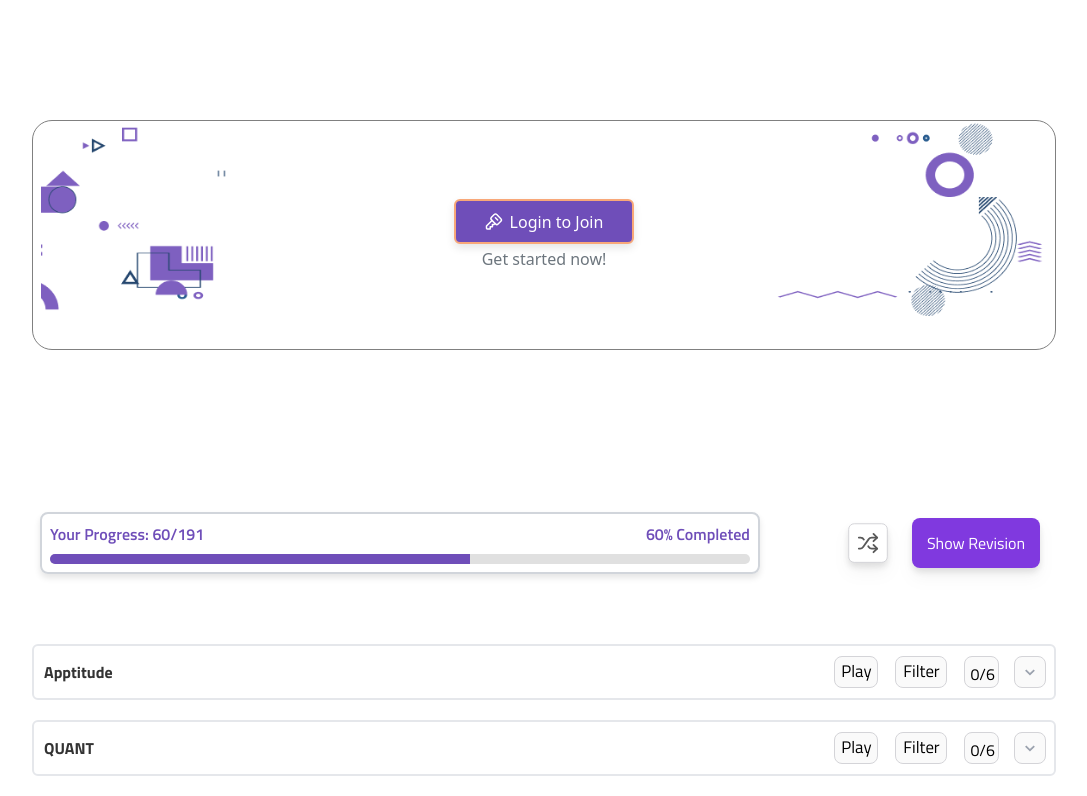
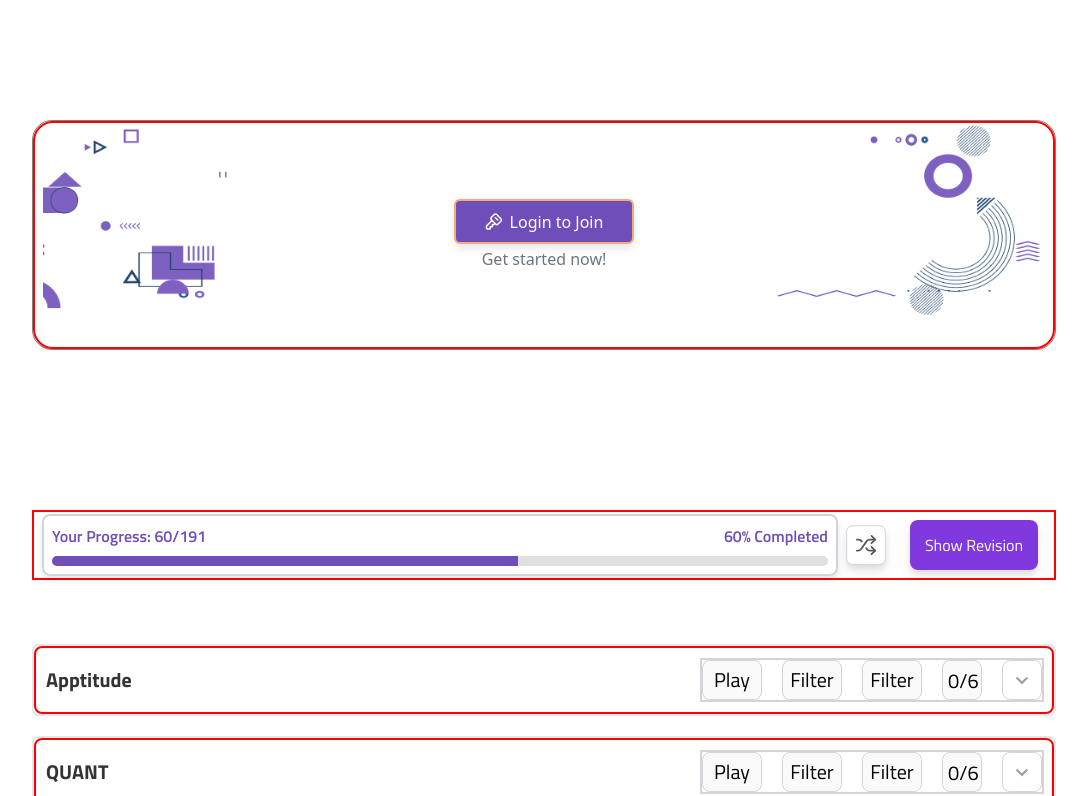
Before and after one commit to ITISH7/iqpathsquizFrontend, a React app: page / in a window 1280 px wide. Shown: the part 420-1216 px from the top of the page, without its empty margins (96-1183 px from the left). Built offline with nearby package versions, Linux system fonts and the light colour scheme; the HTML template or start-up script is replaced by a standard one; a web font is replaced by a local one.

Commit message:
Update CSS styles and add missing components

```diff
--- a/src/componets/AddBlock/Addblock.module.css
+++ b/src/componets/AddBlock/Addblock.module.css
@@ -9,6 +9,7 @@
     margin: 2rem auto;
     width: 80%;
     height: 100px;
+    /* background-image: url("src\assets\AdblockBg.png"); */
     background-size: cover;
     background-position: center;
     background-repeat: no-repeat;
@@ -79,6 +80,7 @@
     height: 130px;
     margin: 4rem auto;
   }
+
 }
 
 /* sm */
--- a/src/componets/ProgressBar/ProgressBar.module.css
+++ b/src/componets/ProgressBar/ProgressBar.module.css
@@ -54,7 +54,8 @@
   display: flex;
   justify-content: space-between;
   align-items: center;
-  margin-left: 5rem;
+  margin-left: auto;
+  margin-right: 0;
   /* border: 2px solid yellow;  */
 }
 
--- a/src/componets/QuestionTopicDropDown/QuestionTopicDropDown.jsx
+++ b/src/componets/QuestionTopicDropDown/QuestionTopicDropDown.jsx
@@ -4,6 +4,7 @@ import ArrowUp from '../../assets/ArrowUp.svg';
 import ArrowDown from '../../assets/ArrowDown.svg';
 import Revision from '../../assets/Revision.svg';
 import RevisionShine from '../../assets/RevisionShine.svg';
+import utilityStyle from '../../utils/utils.module.css';
 
 function QuestionTopicDropDown({ name }) {
   const [isOpen, setIsOpen] = useState(false);
@@ -49,10 +50,11 @@ function QuestionTopicDropDown({ name }) {
 
   return (
     <div className={`${styles.tableContainer} ${isOpen ? styles.tableContainerOpen : ''}`}>
-      <div className={`${styles.header} ${isOpen ? styles.headerOpen : ''}`} onClick={toggleDropdown}>
+      <div className={`${styles.header} ${utilityStyle.container} ${isOpen ? styles.headerOpen : ''}`} onClick={toggleDropdown}>
         <h2>{`${name}`}</h2>
         <div className={`${styles.progress} ${isOpen ? styles.progressOpen : ''}`}>
           <button className={styles.playButton}>Play</button>
+          <button className={styles.filterButton}>Filter</button>
           <button className={styles.filterButton}>Filter</button>
           <span>0/6</span>
           <button className={styles.toggleButton}>
--- a/src/componets/QuestionTopicDropDown/QuestionTopicDropDown.module.css
+++ b/src/componets/QuestionTopicDropDown/QuestionTopicDropDown.module.css
@@ -29,6 +29,7 @@
   background-color: #ffffff;
   transition: background-color 0.3s ease;
   padding-right: 8px;
+
 }
 
 .header:hover {
@@ -51,7 +52,7 @@
 
 .header h2 {
   margin: 0;
-  font-size: 16px;
+  font-size: var(--size-xs);
   font-weight: 1000;
   color: #333;
 }
@@ -59,14 +60,19 @@
 .progress {
   display: flex;
   align-items: center;
-  gap: 5px;
+  gap: 0px;
+  border: 2px solid #d4d4d8;
+}
+
+.progress button{
+  font-size: var(--size-xs);
 }
 
 .progress span {
-  font-size: 1rem;
-  margin-right: 10px;
-  width: 34.6px;
-  height: 31.6px;
+  font-size: var(--size-xs);
+  margin-right: 5px;
+  width: 28px;
+  height: 26px;
   top: 0.2px;
   padding: 4.8px 2px 2px 5px;
   gap: 0px;
@@ -92,16 +98,19 @@
 
 .toggleButton {
   background-color: transparent;
-  border: none;
-  font-size: 1.25rem;
+  font-size: var(--size-sm);
   cursor: pointer;
-  width: 32px;
-  height: 32px;
+  width: 28px;
+  height: 28px;
   gap: 0px;
   border-radius: 8px;
   border: 1px solid #d4d4d8;
-  background-color: #fafafa;
-  opacity: 0px;
+
+}
+
+.toggleButton img{
+  height: 100%;
+  width: 100%;
 }
 
 .filterButton {
@@ -110,9 +119,9 @@
   font-size: 1.05rem;
   cursor: pointer;
   width: 52px;
-  height: 32px;
+  height: 26px;
   gap: 0px;
-  margin-right: 12px;
+  margin-right: 5px;
   border-radius: 8px;
   border: 1px solid #d4d4d8;
   background-color: #fafafa;
@@ -125,9 +134,9 @@
   font-size: 1.05rem;
   cursor: pointer;
   width: 44px;
-  height: 32px;
+  height: 26px;
   gap: 0px;
-  margin-right: 12px;
+  margin-right: 5px;
   border-radius: 8px;
   border: 1px solid #d4d4d8;
   background-color: #fafafa;
@@ -284,3 +293,106 @@
   background-image: url('../../assets/RevisionShine.svg');
   /* border: 2px solid green;  */
 }
+
+
+/* xs */
+@media (min-width: 475px) {
+  .header h2 {
+    font-size: var(--size-sm);
+  }
+
+  .progress button{
+    font-size: var(--size-sm);
+  }
+}
+
+/* sm */
+@media (min-width: 640px) {
+  .header h2 {
+    font-size: var(--size-base);
+  }
+
+  .progress button{
+    font-size: var(--size-base);
+  }
+
+  .progress span{
+    font-size: var(--size-base);
+    height: 30px;
+    width: 35px;
+  }
+
+  .playButton{
+    height: 30px;
+    width: 50px;
+  }
+
+  .filterButton{
+    height: 30px;
+    width: 50px;
+  }
+
+  .toggleButton{
+    height: 30px;
+    width: 30px;
+    font-size: var(--size-xl);
+  }
+}
+
+/* md */
+@media (min-width: 768px) {
+  .progress{
+    gap: 0.5rem
+  }
+
+  .progress span{
+    margin-right: 12px;
+  }
+
+  .playButton{
+    margin-right: 12px;
+  }
+
+  .filterButton{
+    margin-right: 12px;
+  }
+
+}
+
+/* lg */
+@media (min-width: 1024px) {
+  .header h2 {
+    font-size: var(--size-xl);
+  }
+
+  .progress button{
+    font-size: var(--size-xl);
+  }
+
+  .progress span{
+    font-size: var(--size-xl);
+    height: 40px;
+    width: 40px;
+  }
+
+  .playButton{
+    height: 40px;
+    width: 60px;
+  }
+
+  .filterButton{
+    height: 40px;
+    width: 60px;
+  }
+
+  .toggleButton{
+    height: 40px;
+    width: 40px;
+  }
+}
+
+/* xl */
+/* @media (min-width: 1280px) {} */
+
+/* 2xl */
+/* @media (min-width: 1536px) {} */
--- a/src/utils/utils.module.css
+++ b/src/utils/utils.module.css
@@ -42,7 +42,7 @@
     margin-right: 0 ; */
     padding-left: 0.5rem;
     padding-right: 0.5rem;
-    /* border: 2px solid red; */
+    border: 2px solid red;
 }
 
 
```
Also changed, not shown: src/assets/AdblockBgSmall.png (added).
